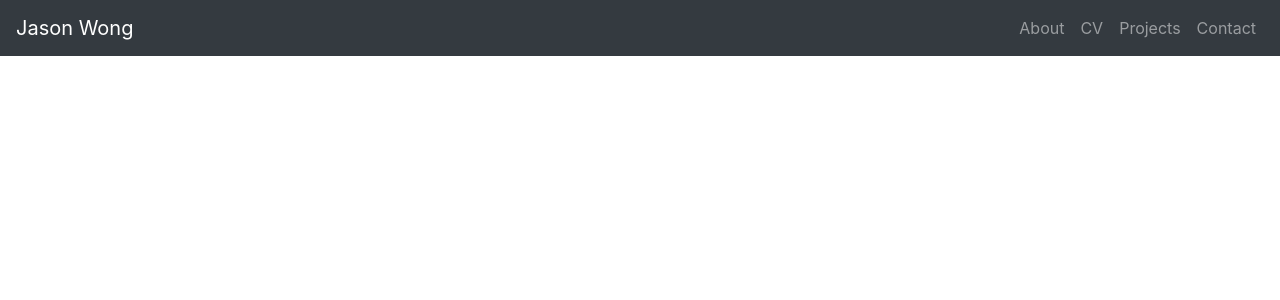
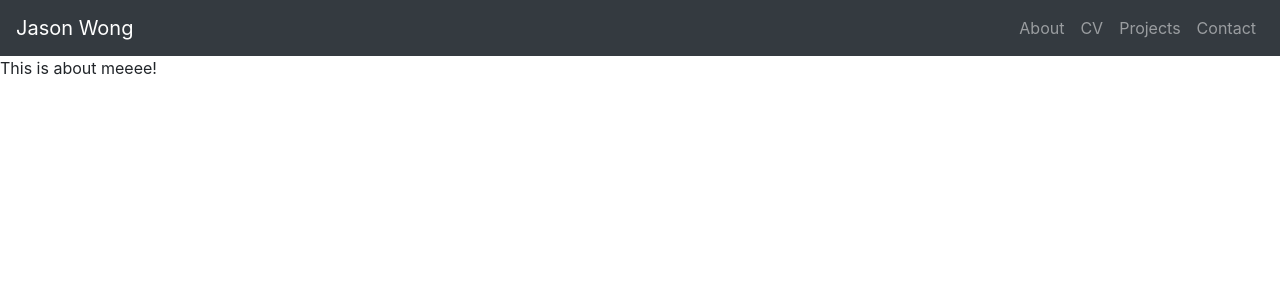
Before and after one commit to jasylwong/my_website, a React (Create React App) app: page /about in a window 1280 px wide. Shown: the top 300 px of the page. Built offline with nearby package versions, Linux system fonts and the light colour scheme.

Commit message:
add about page

```diff
--- a/src/App.js
+++ b/src/App.js
@@ -5,13 +5,14 @@ import './App.css';
 
 import NavBar from './components/navbar';
 import Main from './components/main';
+import LandingPage from './components/landing_page';
 import About from './components/about';
 
 function App() {
   return (
     <div>
       <NavBar />
-
+      <Main />
     </div>
   );
 }
--- a/src/components/about.js
+++ b/src/components/about.js
@@ -3,7 +3,7 @@ import React from 'react';
 function About() {
   return (
     <div>
-      About
+      This is about meeee!
     </div>
   )
 }
--- a/src/components/landing_page.js
+++ b/src/components/landing_page.js
@@ -0,0 +1,11 @@
+import React from 'react';
+
+function LandingPage() {
+  return (
+    <div>
+      This is the landing page!!
+    </div>
+  )
+}
+
+export default LandingPage;
--- a/src/components/main.js
+++ b/src/components/main.js
@@ -9,6 +9,7 @@ import About from './about'
 const Main = () => (
   <Switch>
     <Route exact path="/" component={LandingPage} />
+    <Route path="/about" component={About} />
   </Switch>
 )
 
```
